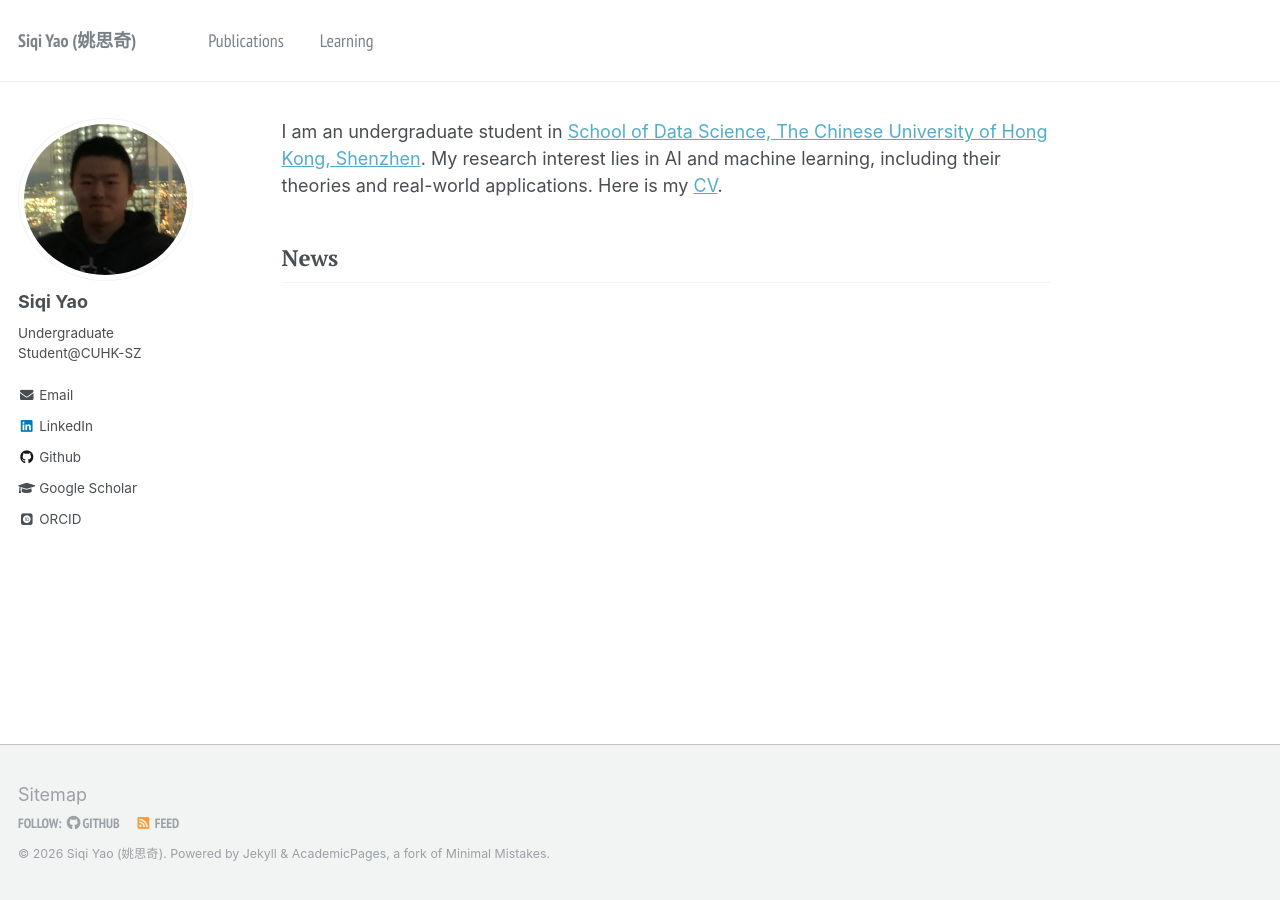
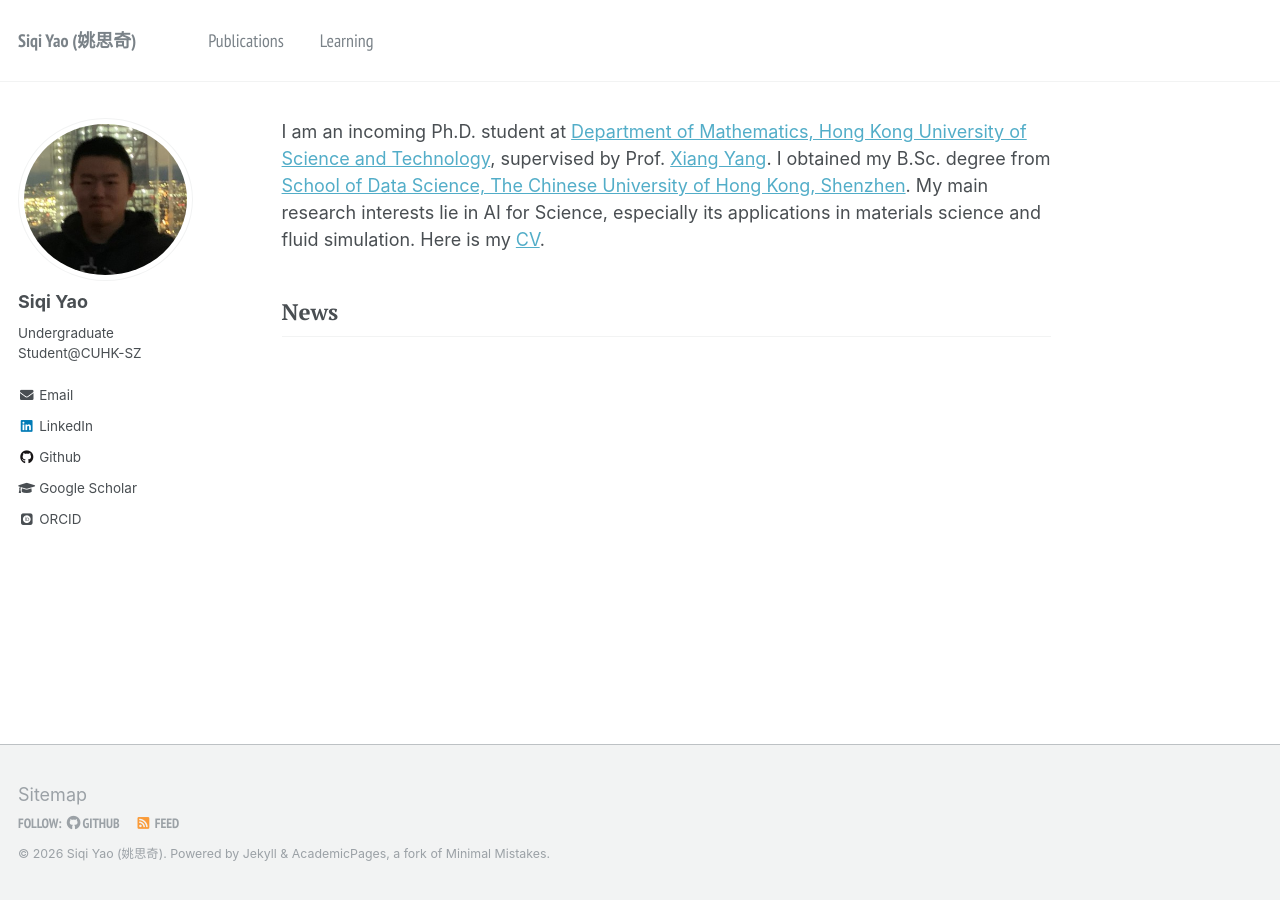
Before and after one commit to YaoSiqi2003/YaoSiqi2003.github.io, a Jekyll site: the page built from _pages/about.md, in a window 1280 px wide. Built offline with Jekyll 4.4.1, drawn with Linux system fonts in a browser that asks for light colours; some web fonts are replaced.

Commit message:
Modify page

```diff
--- a/_pages/about.md
+++ b/_pages/about.md
@@ -8,11 +8,9 @@ redirect_from:
   - /about.html
 ---
 
-<p>I am an undergraduate student in <a href="https://sds.cuhk.edu.cn/en">School of Data Science, The Chinese University of Hong Kong, Shenzhen</a>. My research interest lies in AI and machine learning, including their theories and real-world applications. Here is my <a href="/files1/CV.pdf">CV</a>.</p>
+<p>I am an incoming Ph.D. student at <a href="https://www.math.hkust.edu.hk/">Department of Mathematics, Hong Kong University of Science and Technology</a>, supervised by Prof. <a href="https://www.math.hkust.edu.hk/people/faculty/profile/maxiang/#begin">Xiang Yang</a>. I obtained my B.Sc. degree from <a href="https://sds.cuhk.edu.cn/en">School of Data Science, The Chinese University of Hong Kong, Shenzhen</a>. My main research interests lie in AI for Science, especially its applications in materials science and fluid simulation. Here is my <a href="/files1/CV.pdf">CV</a>.</p>
 
 
 
 
 ## News
-
-<!-- New paper! See <a href="https://arxiv.org/abs/2510.02071">here</a>. -->
```
Also changed, not shown: _pages/teaching.md (+0 -4 lines).
